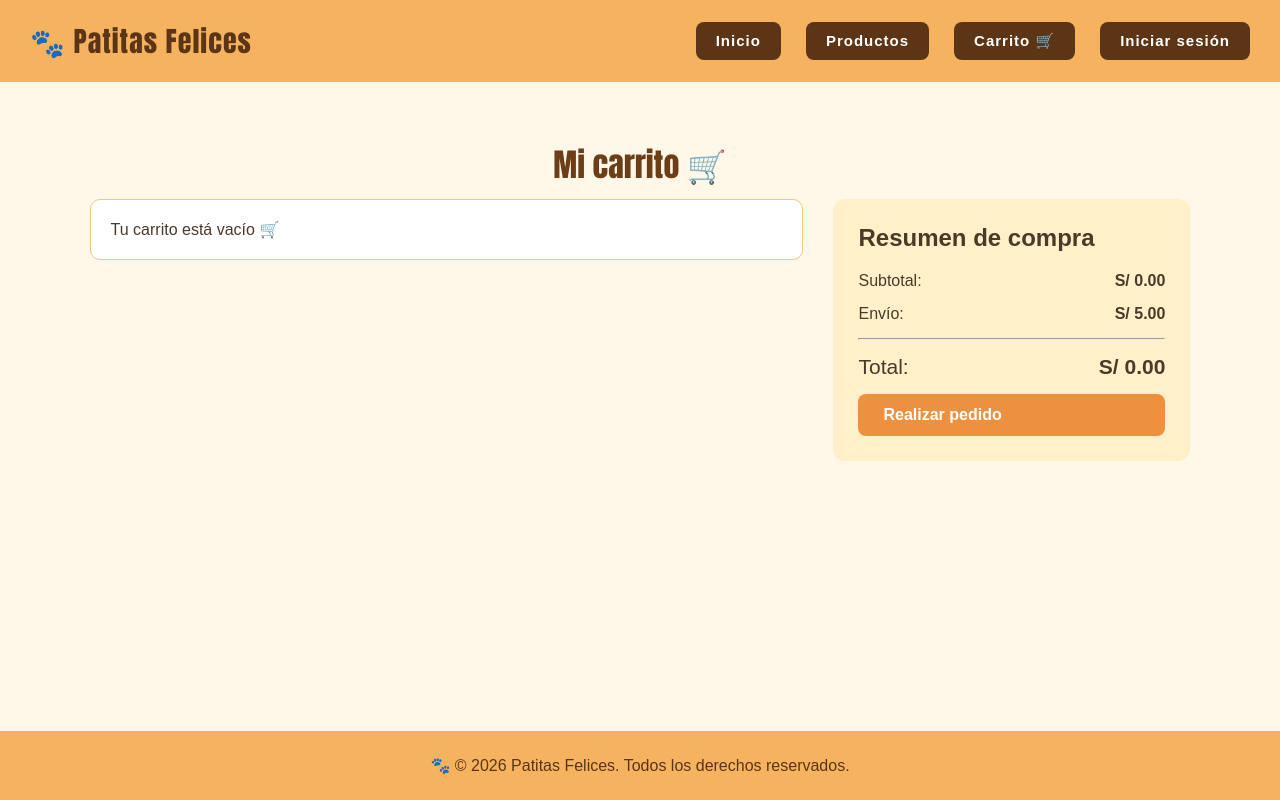
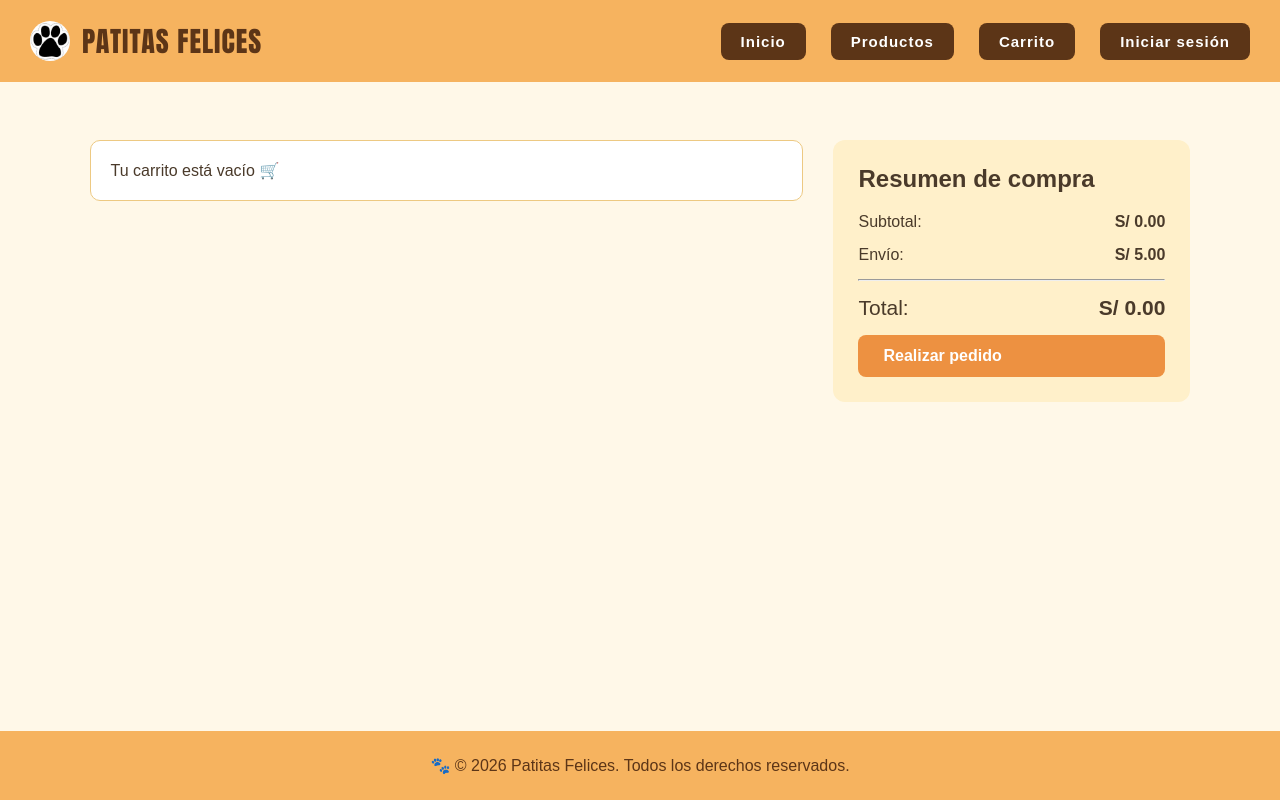
Before and after one commit to thomyszh07/Patitas-Felices, a website with bundled scripts: page carrito.html in a window 1280 px wide. Built offline with nearby package versions, Linux system fonts and the light colour scheme; no server answers.

Commit message:
cambios en el style y navegador de las pginas

```diff
--- a/carrito.html
+++ b/carrito.html
@@ -21,7 +21,8 @@
 <header class="Headthing">
 
     <div class="logo">
-        🐾 Patitas Felices
+        <img src="assets/PATITAS.jpg" alt="Logo de Patitas Felices" class="logo-img">
+        PATITAS FELICES
     </div>
 
     <nav>
@@ -30,7 +31,7 @@
 
         <a href="productos.html">Productos</a>
 
-        <a href="carrito.html">Carrito 🛒</a>
+        <a href="carrito.html">Carrito </a>
 
         <a href="login.html" id="menuUsuario">
             Iniciar sesión
@@ -43,9 +44,7 @@
 
 <main class="contenedor">
 
-    <h1 class="titulo">
-        Mi carrito 🛒
-    </h1>
+
 
 
     <section class="carrito-contenedor">
```
Also changed, not shown: datos-entrega.html (+2 -1 lines), index.html (+1 -1 lines), login.html (+4 -5 lines), productos.html (+4 -4 lines).
